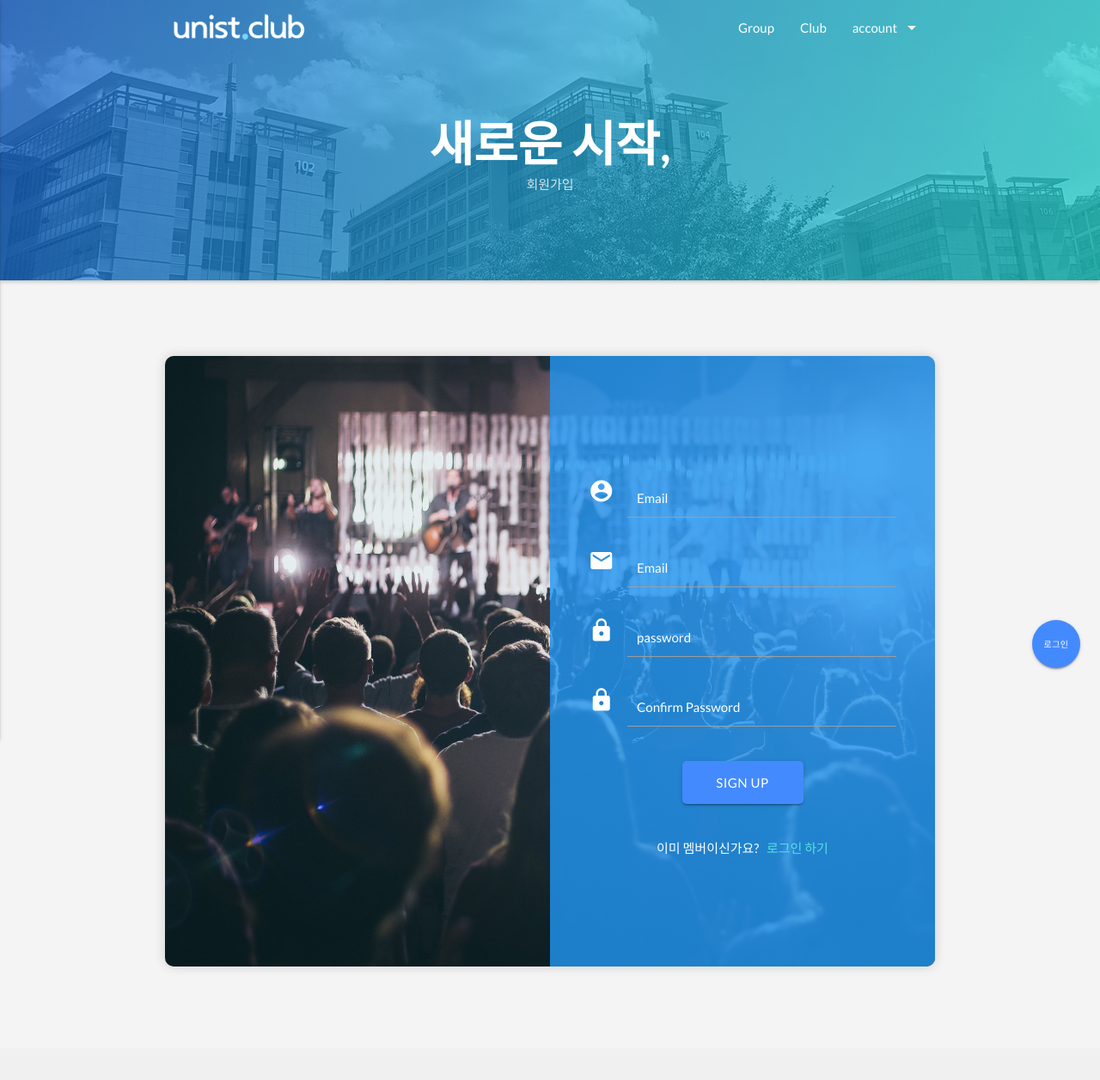
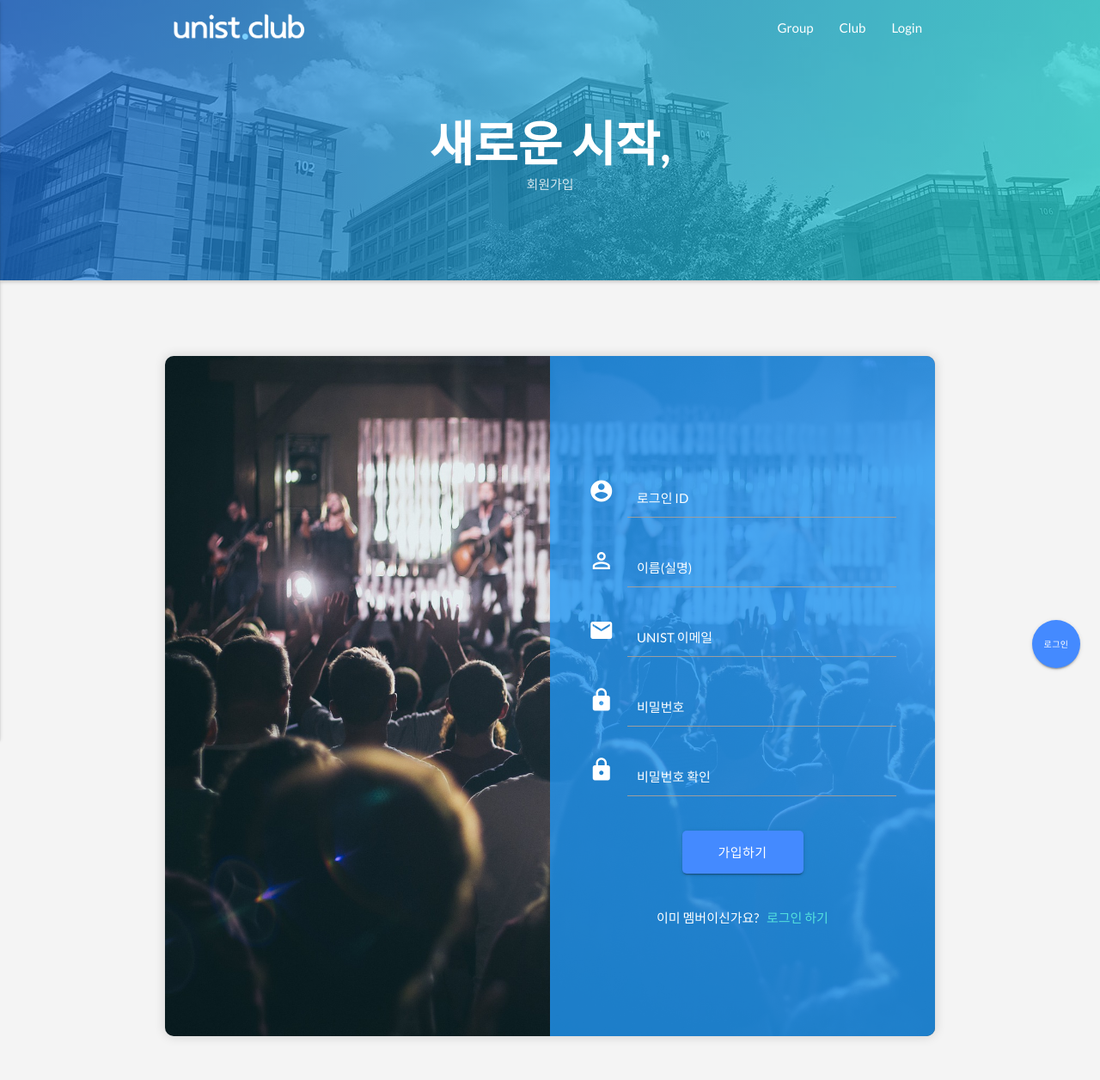
Before and after one commit to HyeonseoNam/unistclub, a Django app: page /accounts/signup/ in a window 1280 px wide. Shown: the top 1256 px of the page at 86% size. Before the commit the page ends 1125 px from the top, so only its background shows below. Run offline with Django 3.2, Linux system fonts and the light colour scheme; some libraries are stand-ins or nearby versions.

Commit message:
Connet function to signup, login, header

```diff
--- a/account/forms.py
+++ b/account/forms.py
@@ -34,6 +34,26 @@ class UserCreationForm(forms.ModelForm):
 
     def __init__(self, *args, **kwargs):
         super(UserCreationForm, self).__init__(*args, **kwargs)
+        self.fields['login_id'].widget.attrs.update({
+          'class' : 'validate',
+            'id' : 'login_id'
+        })
+        self.fields['name'].widget.attrs.update({
+          'class' : 'validate',
+            'id' : 'name'
+        })
+        self.fields['email'].widget.attrs.update({
+          'class' : 'validate',
+            'id' : 'email'
+        })
+        self.fields['password1'].widget.attrs.update({
+          'class' : 'validate',
+            'id' : 'password1'
+        })
+        self.fields['password2'].widget.attrs.update({
+          'class' : 'validate',
+            'id' : 'password2'
+        })
         # self.fields[self._meta.model.USERNAME_FIELD].widget.attrs.update({'autofocus': ''})
 
     def clean_password2(self):
--- a/templates/main/_header_piece_1.html
+++ b/templates/main/_header_piece_1.html
@@ -1,20 +1,33 @@
 {% load staticfiles %}
   </div>
       <div class="nav-wrapper container">
-        <a href="index.html" class="brand-logo">
+        <a href="/" class="brand-logo">
             <img class="nav-logo" src="{% static 'img/logo_transparent-02.png' %}">
         </a>
         <a href="#" data-activates="nav-mobile" class="button-collapse"><i class="material-icons">menu</i></a>
         <ul class="right hide-on-med-and-down">
           <li id="li_group"><a href="{% url 'group_main' %}">Group</a></li>
           <li id="li_club"><a href="{% url 'club_main' %}">Club</a></li>
-{#          <li><a href="blog.html"></a></li>#}
-{#          <li><a href="docs.html">Docs</a></li>#}
-          <li><a class='dropdown-button' href='#' data-activates='feature-dropdown' data-belowOrigin="true" data-constrainWidth="false">account<i class="material-icons right">arrow_drop_down</i></a></li>
+
+        {# 로그인이 되어있다면 #}
+        {% if request.user.is_authenticated %}
+          <li>
+              <a class='dropdown-button' href='#' data-activates='feature-dropdown' data-belowOrigin="true" data-constrainWidth="false">
+                  {{ request.user.name }}
+                  <i class="material-icons right">arrow_drop_down</i>
+              </a>
+                            <!-- Dropdown Structure -->
+            <ul id='feature-dropdown' class='dropdown-content'>
+                <li><a href="#">My</a></li>
+                <li><a href="{% url 'account:logout' %}">로그아웃</a></li>
+            </ul>
+          </li>
+        {# 로그인이 되어있지 않다면 #}
+        {% else %}
+            <li>
+              <a href='{% url 'account:login' %}'>Login
+              </a>
+          </li>
+        {% endif %}
+
         </ul>
-        <!-- Dropdown Structure -->
-        <ul id='feature-dropdown' class='dropdown-content'>
-          <li><a href="full-header.html">Fullscreen Header</a></li>
-          <li><a href="horizontal.html">Horizontal Style</a></li>
-          <li><a href="no-image.html">No Image Expand</a></li>
-        </ul>
--- a/templates/registration/signup.html
+++ b/templates/registration/signup.html
@@ -13,33 +13,45 @@
   <div class="container">
     <div class="card login_card" style="background-image: url('{% static 'img/signup_card.jpg' %}');">
           <form method="post" class="sign">
+              {% csrf_token %}
               <div class="card_background blue"></div>
             <div class="input-field col s12">
             <i class="material-icons prefix">account_circle</i>
-            <input id="icon_prefix" type="text" name="emaillog" class="validate">
-            <label for="icon_prefix">Email</label>
+{#            <input id="icon_prefix1" type="text" name="emaillog" class="validate">#}
+                {{ userForm.login_id }}
+            <label for="login_id">로그인 ID</label>
+          </div>
+              <div class="input-field col s12">
+            <i class="material-icons prefix">perm_identity
+</i>
+{#            <input id="icon_prefix1" type="text" name="emaillog" class="validate">#}
+                {{ userForm.name }}
+            <label for="name">이름(실명)</label>
           </div>
 
             <div class="input-field col s12">
             <i class="material-icons prefix">email</i>
-            <input id="icon_prefix" type="text" name="emaillog" class="validate">
-            <label for="icon_prefix">Email</label>
+{#            <input id="icon_prefix" type="text" name="emaillog" class="validate">#}
+                {{ userForm.email }}
+            <label for="email">UNIST 이메일</label>
           </div>
 
           <div class="input-field col s12">
             <i class="material-icons prefix">lock</i>
-            <input id="icon_prefix" type="password" name="passworddb" class="validate">
-            <label for="icon_prefix">password</label>
+{#            <input id="icon_prefix" type="password" name="passworddb" class="validate">#}
+              {{ userForm.password1 }}
+            <label for="password1">비밀번호</label>
           </div>
 
           <div class="input-field col s12">
             <i class="material-icons prefix">lock</i>
-            <input id="icon_prefix" type="password" name="passworddb" class="validate">
-            <label for="icon_prefix">Confirm Password</label>
+{#            <input id="icon_prefix" type="password" name="passworddb" class="validate">#}
+              {{ userForm.password2 }}
+            <label for="password2">비밀번호 확인</label>
           </div>
 
             <div class="center-align">
-                <button type="submit" name="sign" class="btn blue accent-2  waves-effect waves-light ">Sign Up</button>
+                <button type="submit" name="sign" class="btn blue accent-2  waves-effect waves-light ">가입하기</button>
                 <p>이미 멤버이신가요? <a href="signin">&nbsp;&nbsp;로그인 하기</a></p>
             </div>
           </form>
--- a/templates/registration/temp_login.html
+++ b/templates/registration/temp_login.html
@@ -9,11 +9,11 @@
 {% csrf_token %}
 <table>
 <tr>
-    <td>{{ form.username.label_tag }}</td>
+{#    <td>{{ form.username.label_tag }}</td>#}
     <td>{{ form.username }}</td>
 </tr>
 <tr>
-    <td>{{ form.password.label_tag }}</td>
+{#    <td>{{ form.password.label_tag }}</td>#}
     <td>{{ form.password }}</td>
 </tr>
 </table>
--- a/templates/registration/temp_signup.html
+++ b/templates/registration/temp_signup.html
@@ -7,7 +7,11 @@
 <body>
     <form action="{% url 'account:signup' %}" id="signup" method="POST">
         {% csrf_token %}
-        {{ userForm.as_p }}
+        {{ userForm.login_id }}
+        {{ userForm.name }}
+        {{ userForm.email }}
+        {{ userForm.password1 }}
+        {{ userForm.password2 }}
         <input type="submit">
     </form>
 </body>
```
Also changed, not shown: templates/registration/login.html (+8 -5 lines).
